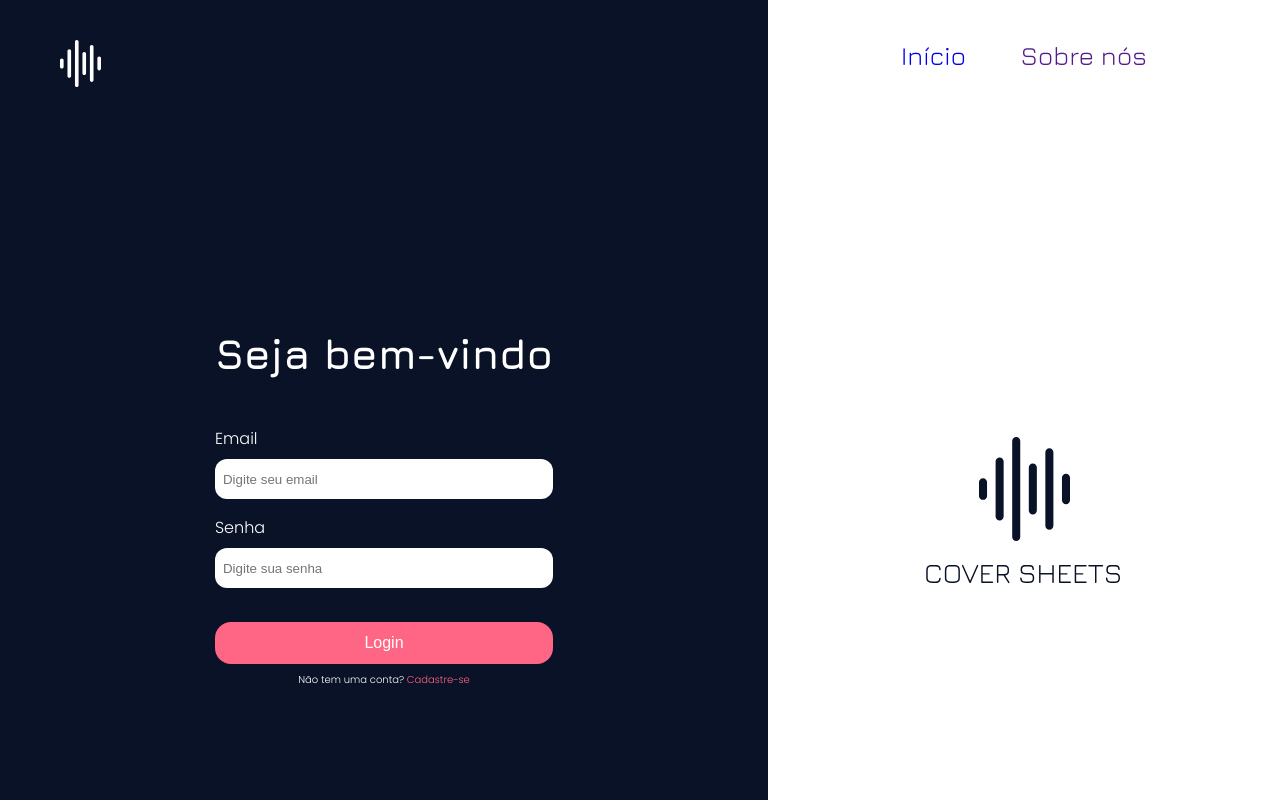
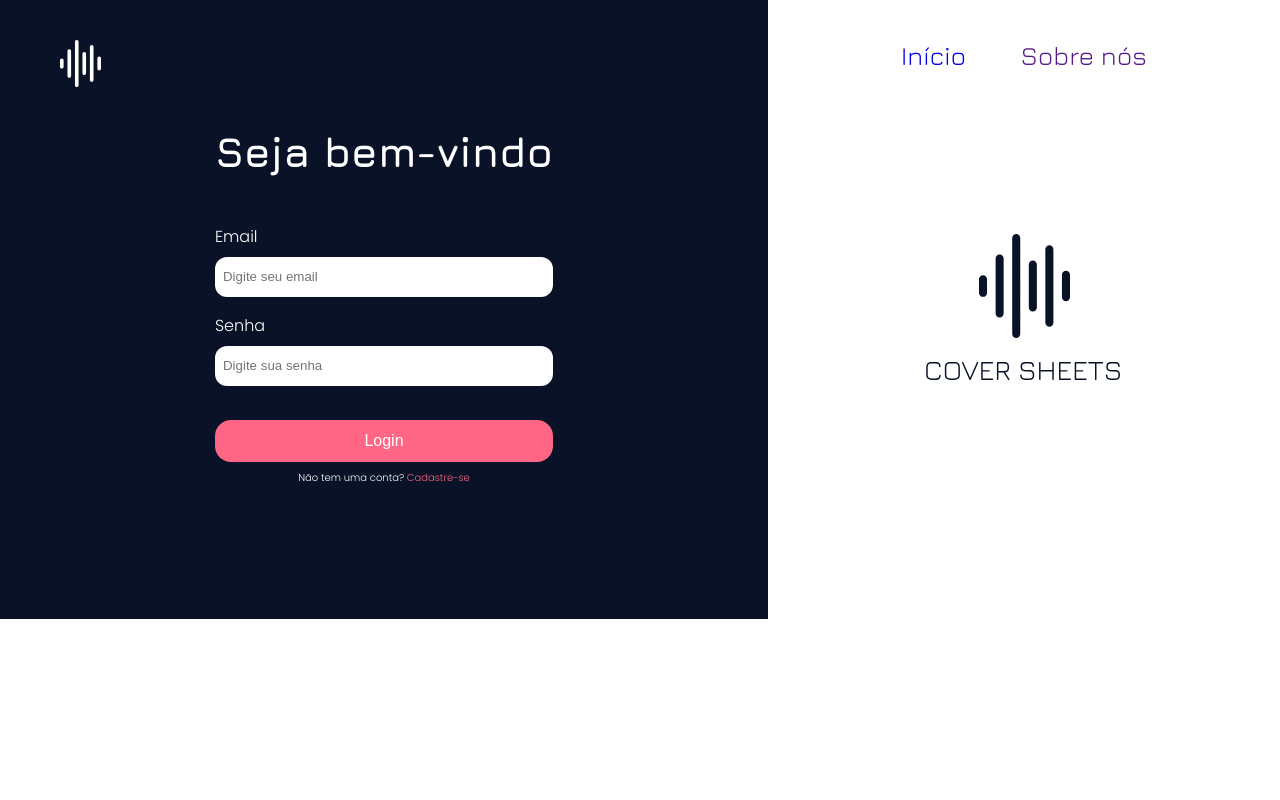
Before and after one commit to EduardoPulcino/ProjetoIndividual, a plain HTML site: page ProjetoInicial/Algoritmos/login.html in a window 1280 px wide. Shown: the top 800 px of the page. Drawn offline with nearby package versions, Linux system fonts and the light colour scheme.

Commit message:
Ajuste resolução tela login

```diff
--- a/ProjetoInicial/Algoritmos/css/login.css
+++ b/ProjetoInicial/Algoritmos/css/login.css
@@ -8,7 +8,7 @@
 
 .container-login {
     display: flex;
-    height: 1024px;
+    height: 619px;
 
 }
 
```
